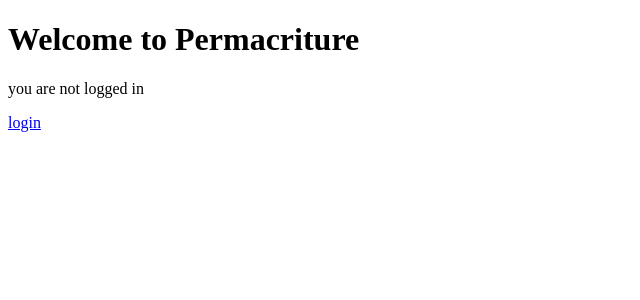
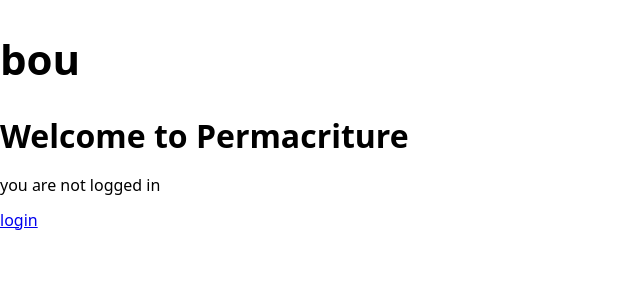
Before and after one commit to david-hodgetts/permacriture-poc, a SvelteKit app in the folder frontend/: page / in a window 1280 px wide. Shown: the top 300 px of the page, without its empty margins (0-640 px from the left). Built offline with nearby package versions, Linux system fonts and the light colour scheme; no server answers.

Commit message:
adds scss support

```diff
--- a/frontend/package.json
+++ b/frontend/package.json
@@ -21,8 +21,10 @@
 		"eslint": "^8.16.0",
 		"eslint-config-prettier": "^8.3.0",
 		"eslint-plugin-svelte3": "^4.0.0",
+		"modern-normalize": "^1.1.0",
 		"prettier": "^2.6.2",
 		"prettier-plugin-svelte": "^2.7.0",
+		"sass": "^1.56.1",
 		"svelte": "^3.44.0",
 		"svelte-check": "^2.7.1",
 		"svelte-preprocess": "^4.10.6",
--- a/frontend/src/app.html
+++ b/frontend/src/app.html
@@ -4,6 +4,7 @@
 		<meta charset="utf-8" />
 		<link rel="icon" href="%sveltekit.assets%/favicon.png" />
 		<meta name="viewport" content="width=device-width" />
+		<link rel="stylesheet" href="node_modules/modern-normalize/modern-normalize.css">
 		%sveltekit.head%
 	</head>
 	<body>
--- /dev/null
+++ b/frontend/src/lib/components/Navigation.svelte
@@ -0,0 +1,14 @@
+<script lang="ts">
+
+</script>
+
+<nav>
+    <h1>bou</h1>
+</nav>
+
+
+<style lang="scss">
+    h1{
+        font-size: var(--font-size);
+    }
+</style>
--- a/frontend/src/routes/+layout.svelte
+++ b/frontend/src/routes/+layout.svelte
@@ -1,8 +1,11 @@
 <script>
 // does not seem to work as intended...
-export const csr = false;
-export const prerender = true;
-export const ssr = false;
+// export const csr = false;
+// export const prerender = true;
+// export const ssr = false;
+import Navigation from "$lib/components/Navigation.svelte";
 </script>
 
+<Navigation />
+
 <slot></slot>
--- /dev/null
+++ b/frontend/src/style/_variables.scss
@@ -0,0 +1,5 @@
+
+
+:root{
+    --font-size: 42px
+}
--- /dev/null
+++ b/frontend/src/style/app.scss
@@ -0,0 +1 @@
+@use '_variables';
--- a/frontend/svelte.config.js
+++ b/frontend/svelte.config.js
@@ -5,7 +5,11 @@
 const config = {
 	// Consult https://github.com/sveltejs/svelte-preprocess
 	// for more information about preprocessors
-	preprocess: preprocess(),
+	preprocess: preprocess({
+		scss: {
+       		prependData: `@import './src/style/app.scss';`
+     	}
+	}),
 
 	kit: {
 		adapter: adapter({ fallback: 'index.html' })
```
Also changed, not shown: 1 other file (tests, documents, lock files or other folders).
